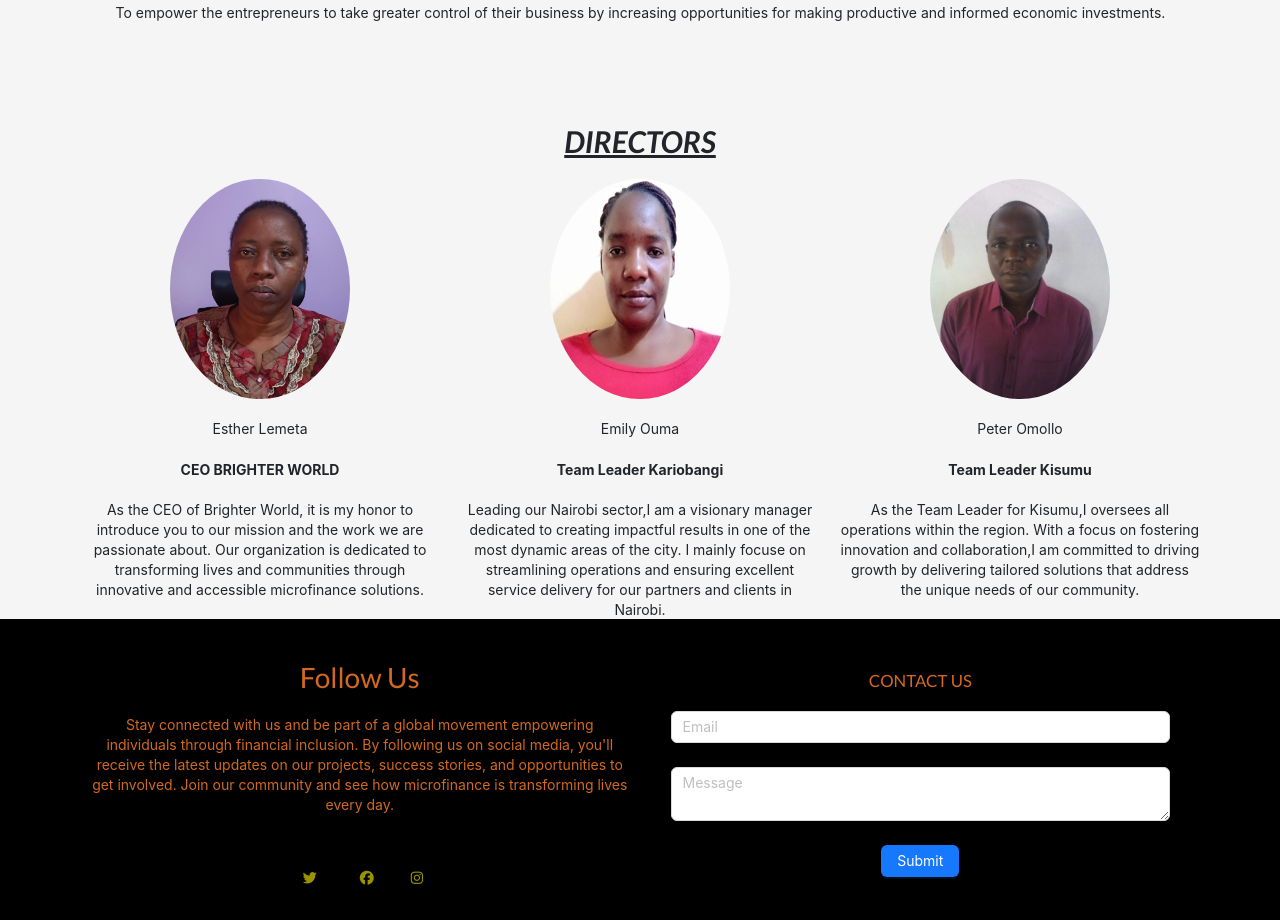
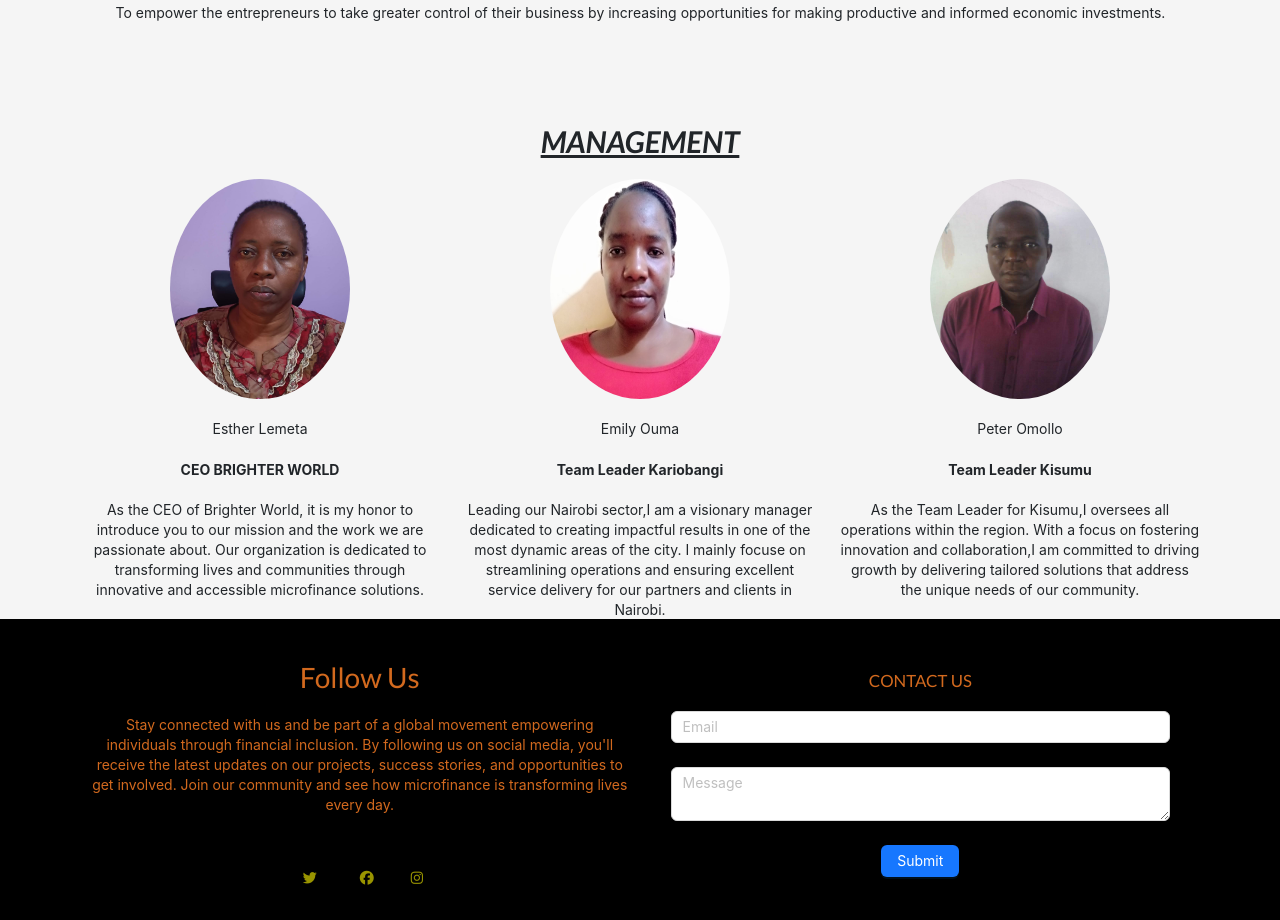
Before and after one commit to Giddy14hs/FIFA, a React (Create React App) app in the folder client/: page /about in a window 1280 px wide. Shown: the part 2920-3840 px from the top of the page. Built offline with nearby package versions, Linux system fonts and the light colour scheme; no server answers.

Commit message:
about+changes

```diff
--- a/client/src/pages/about/about.jsx
+++ b/client/src/pages/about/about.jsx
@@ -151,7 +151,7 @@ const About = () => {
           <section>
             <div class="container">
               <div class="row">
-                <h1 className="animate__animated animate__fadeInDown animate__delay-5s">DIRECTORS</h1>
+                <h1 className="animate__animated animate__fadeInDown animate__delay-5s">MANAGEMENT</h1>
                 <div class="col-md-4 text-center">
                   <img class="w-50 h-50 rounded-circle" src={image7}  alt="image7" />
                   <p>Esther Lemeta</p>
```
